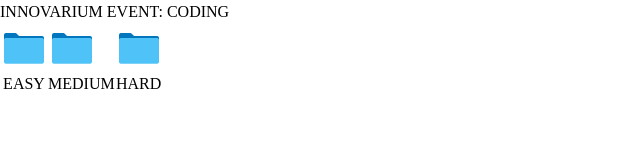
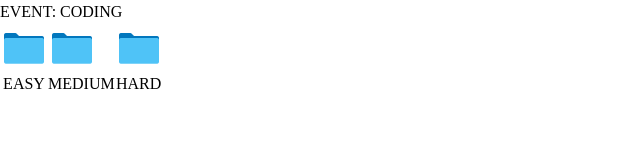
Before and after one commit to joyxcode2005/Coding, a React (Vite) app in the folder frontend/: page / in a window 1280 px wide. Shown: the top 160 px of the page, without its empty margins (0-640 px from the left). Built offline with nearby package versions, Linux system fonts and the light colour scheme; no server answers.

Commit message:
commiting and pushing the remainig frontend files

```diff
--- a/frontend/src/components/CodeEditor.jsx
+++ b/frontend/src/components/CodeEditor.jsx
@@ -1,4 +1,4 @@
-import { useState } from "react";
+import { useEffect, useState } from "react";
 import Editor from "@monaco-editor/react";
 import axios from "axios";
 import { languageOptions } from "../constants";
@@ -7,13 +7,28 @@ import Modal from "./Modal";
 const rapidApikey = import.meta.env.VITE_YOUR_RAPIDAPI_KEY;
 
 const CodeEditor = ({ difficulty }) => {
+  // State varialble to store the user's code
+
   const [solution, setSolution] = useState(
     difficulty === "easy"
-      ? "// Write your code here\n int* twoSum(int* nums, int numsSize, int target, int* returnSize){}"
+      ? "// Write your code here\n#include <stdio.h>\n#include <stdlib.h>\n#include <stdbool.h>\n#include <string.h>\n\nint* twoSum(int* nums, int numsSize, int target, int* returnSize){}"
       : difficulty === "medium"
       ? "// Write your code here"
       : "// Write your code here"
   );
+
+  /*
+  STATE VARIABLES:
+
+  languageId: The id of the language selected by the user
+  result: The output of the user's code
+  language: The name of the language selected by the user
+  output: The output of the user's code
+  apiResponse: The response from the API
+  showModal: Whether to show the modal or not
+  loadingModal: Whether to show the loading modal or not
+  */
+
   const [languageId, setLanguageId] = useState(48);
   const [result, setResult] = useState(null);
   const [language, setLanguage] = useState("C");
@@ -22,6 +37,12 @@ const CodeEditor = ({ difficulty }) => {
   const [showModal, setShowModal] = useState(false);
   const [loadingModal, setLoadingModal] = useState(false);
 
+  // To bring the color coding of the editor on initial load
+  useEffect(() => {
+    setLanguage(languageOptions[0].monaco);
+  }, []);
+
+  // To change the language selected by the user
   const handleLanguageChange = (e) => {
     const selectedLang = languageOptions.find(
       (lang) => lang.name === e.target.value
@@ -62,7 +83,7 @@ const CodeEditor = ({ difficulty }) => {
       switch (difficulty) {
         case "easy":
           setSolution(
-            `// Write your code here\npublic class TwoSum {\n  public static int[] twoSum(int[] nums, int target) {\n}\n}`
+            `// Write your code here\nclass TwoSum {\n  public static int[] twoSum(int[] nums, int target) {\n}\n}`
           );
           break;
         case "medium":
@@ -77,7 +98,9 @@ const CodeEditor = ({ difficulty }) => {
     }
   };
 
+  // To handle the frontend compilation of the user's code
   const handleCompile = async () => {
+    // API request options...
     const options = {
       method: "POST",
       url: "https://judge0-ce.p.rapidapi.com/submissions",
@@ -96,12 +119,10 @@ const CodeEditor = ({ difficulty }) => {
     try {
       const response = await axios.request(options);
       const token = response.data.token;
-
       if (!token) {
         setOutput("No token returned from the API");
         return;
       }
-
       // Polling for the result
       let result = null;
       while (true) {
@@ -130,6 +151,12 @@ const CodeEditor = ({ difficulty }) => {
     }
   };
 
+  // To handle the submission of the user's code
+  /*
+    On submit, the user's code is sent to the backend for testing and scoring
+    First the user's code is sent to the backend for testing by hitting the /test endpoint, if the user's code is correct then the user's score is sent to the backend by hitting the /score endpoint and the score is dispalyed using the score modal.
+    And if the user's code is incorrect then the user's code fails the /test endpoint the /score endpoint is not hit and the user's code is not displayed using the score modal.
+  */
   const handleSubmit = async () => {
     // Check if there's at least one non-comment, non-empty line
     const hasNonCommentLine = solution.split("\n").some((line) => {
@@ -182,9 +209,11 @@ const CodeEditor = ({ difficulty }) => {
     }
   };
 
+  // Frontend
   return (
     <div className="flex flex-col h-[100%] w-[65%]">
       <div className="absolute">
+        {/* The Score Modal Popup */}
         <Modal
           isOpen={showModal}
           onClose={() => setShowModal(false)}
@@ -193,6 +222,7 @@ const CodeEditor = ({ difficulty }) => {
         />
       </div>
       <div className="w-full p-2 flex items-center gap-4">
+        {/* Dropdown for language options */}
         <select
           onChange={handleLanguageChange}
           className="bg-[#1E1E1E] px-4 py-2 rounded-xl text-white font-bold cursor-pointer"
@@ -216,6 +246,7 @@ const CodeEditor = ({ difficulty }) => {
           Submit
         </button>
       </div>
+      {/* Built-in editor */}
       <Editor
         theme="vs-dark"
         height="45vh"
--- a/frontend/src/components/Modal.jsx
+++ b/frontend/src/components/Modal.jsx
@@ -4,7 +4,6 @@ import { Link } from "react-router-dom";
 const Modal = ({ isOpen, loading, response }) => {
   if (!isOpen) return null;
 
-  console.log("This is the modal response: ", response);
 
   const renderFormattedResponse = () => {
 
--- a/frontend/src/pages/HomePage.jsx
+++ b/frontend/src/pages/HomePage.jsx
@@ -31,7 +31,7 @@ const HomePage = () => {
     <div className="h-screen flex items-center p-5 bg-gradient-to-r from-[#2C2A3C] to-[#0B7565]">
       <div className="rounded-lg shadow-lg p-8 w-full h-[95%] ">
         <h2 className="text-7xl font-source-code font-extrabold text-white">
-          INNOVARIUM EVENT: CODING
+          EVENT: CODING
         </h2>
         <div className="mt-10 flex gap-5">
           {["EASY", "MEDIUM", "HARD"].map((round) => (
```
